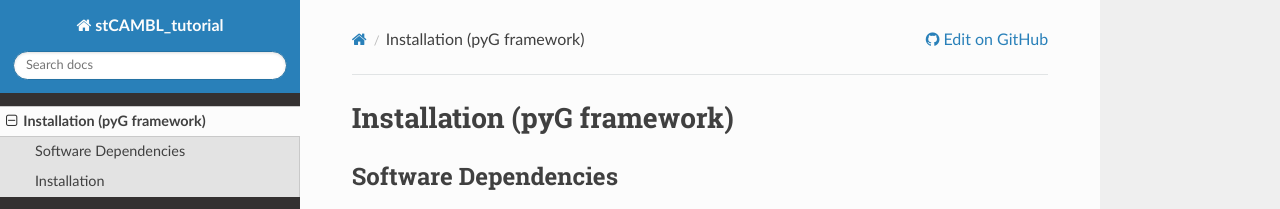
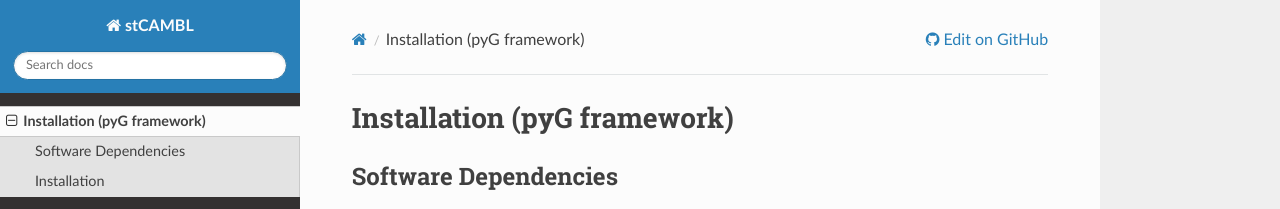
Before and after one commit to AI4Bread/stCAMBL_tutorial, a Sphinx documentation site: the page built from source/Installation_pyG.rst, in a window 1280 px wide. Shown: the top 209 px of the page. Built offline with Sphinx 7.4.7 and the Read the Docs theme 3.1.0, drawn with Linux system fonts in a browser that asks for light colours; pages that are not in the unit, such as notebooks, are missing from menus.

```diff
--- a/source/conf.py
+++ b/source/conf.py
@@ -19,7 +19,7 @@
 sys.path.insert(0, os.path.abspath('.'))
 # -- Project information -----------------------------------------------------
 
-project = 'stCAMBL_tutorial'
+project = 'stCAMBL'
 copyright = '2025, AI4BREAD'
 author = 'Laiyi Fu, Wenkai Cui & Yifan Chen etc.'
 
```
